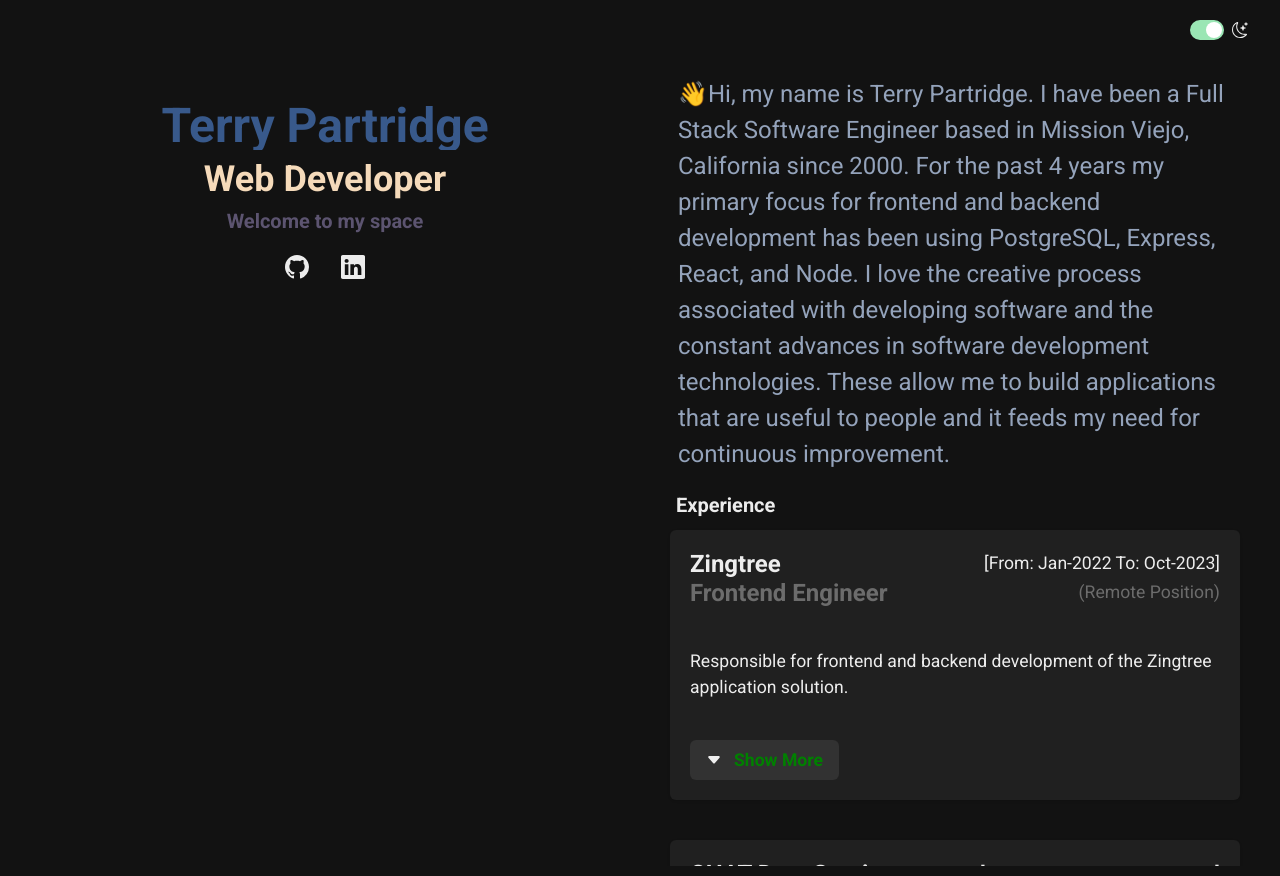
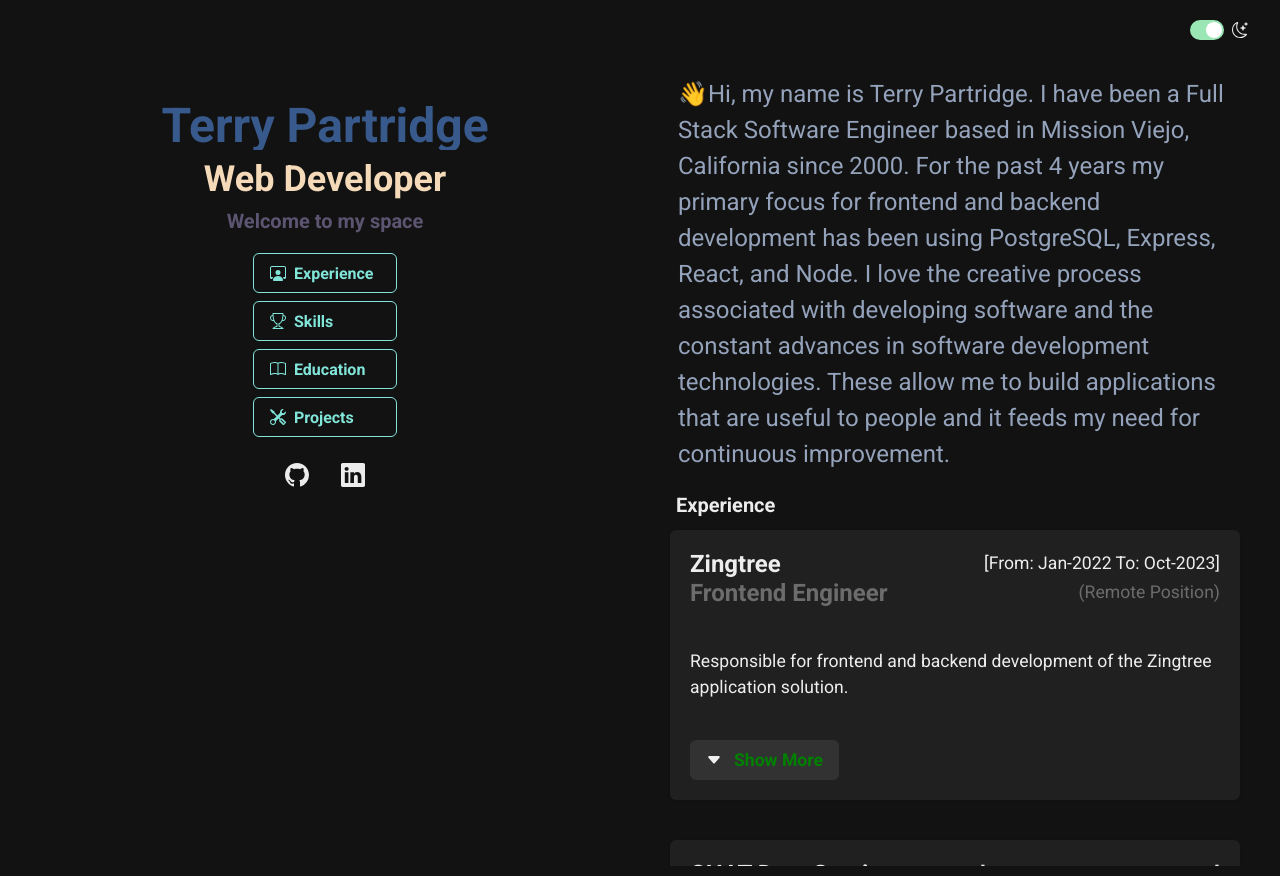
Before and after one commit to ocsfwarch/thetapsite_v4, a React (Vite) app: page / in a window 1280 px wide. Built offline with nearby package versions, Linux system fonts and the light colour scheme.

Commit message:
Adds Navigator to Introduction

```diff
--- a/src/components/Introduction/Introduction.tsx
+++ b/src/components/Introduction/Introduction.tsx
@@ -2,6 +2,7 @@
 import { useRef } from "react";
 import { BsGithub, BsLinkedin } from "react-icons/bs";
 import Greeting from "../Greeting/Greeting";
+import Navigator from "../Navigator/Navigator";
 
 const Introduction = () => {
   const introContainerRef = useRef<HTMLDivElement>(null);
@@ -14,6 +15,7 @@
           title="Web Developer"
           narrative="Welcome to my space"
         />
+        <Navigator />
         <HStack gap={8} fontSize={"1.5rem"}>
           <Tooltip label="GitHub" placement="left">
             <a href="https://github.com/ocsfwarch" target="_blank">
--- /dev/null
+++ b/src/components/Navigator/Navigator.css
@@ -0,0 +1,15 @@
+.nav_item_container {
+  display: flex;
+  width: 9rem;
+  height: 3rem;
+  color: white;
+  background-color: black;
+  justify-content: flex-start;
+  align-items: center;
+  font-weight: var(--chakra-fontWeights-semibold);
+  background: var(--chakra-colors-transparent);
+  color: var(--chakra-colors-teal-200);
+  border-color: var(--chakra-colors-teal-200);
+  border: solid 1px;
+  border-radius: var(--chakra-radii-md);
+}
--- /dev/null
+++ b/src/components/Navigator/Navigator.tsx
@@ -0,0 +1,50 @@
+import { Button, VStack } from "@chakra-ui/react";
+import "./Navigator.css";
+import { BsTools, BsBook, BsTrophy, BsPersonWorkspace } from "react-icons/bs";
+
+const Navigator = () => {
+  return (
+    <div style={{ marginBottom: "1rem" }}>
+      <VStack>
+        <Button
+          leftIcon={<BsPersonWorkspace />}
+          colorScheme="teal"
+          variant="outline"
+          width="9rem"
+          justifyContent="left"
+        >
+          Experience
+        </Button>
+        <Button
+          leftIcon={<BsTrophy />}
+          colorScheme="teal"
+          variant="outline"
+          width="9rem"
+          justifyContent="left"
+        >
+          Skills
+        </Button>
+        <Button
+          leftIcon={<BsBook />}
+          colorScheme="teal"
+          variant="outline"
+          width="9rem"
+          justifyContent="left"
+        >
+          Education
+        </Button>
+        <Button
+          leftIcon={<BsTools />}
+          colorScheme="teal"
+          variant="outline"
+          width="9rem"
+          justifyContent="left"
+        >
+          Projects
+        </Button>
+      </VStack>
+    </div>
+  );
+};
+
+export default Navigator;
```
